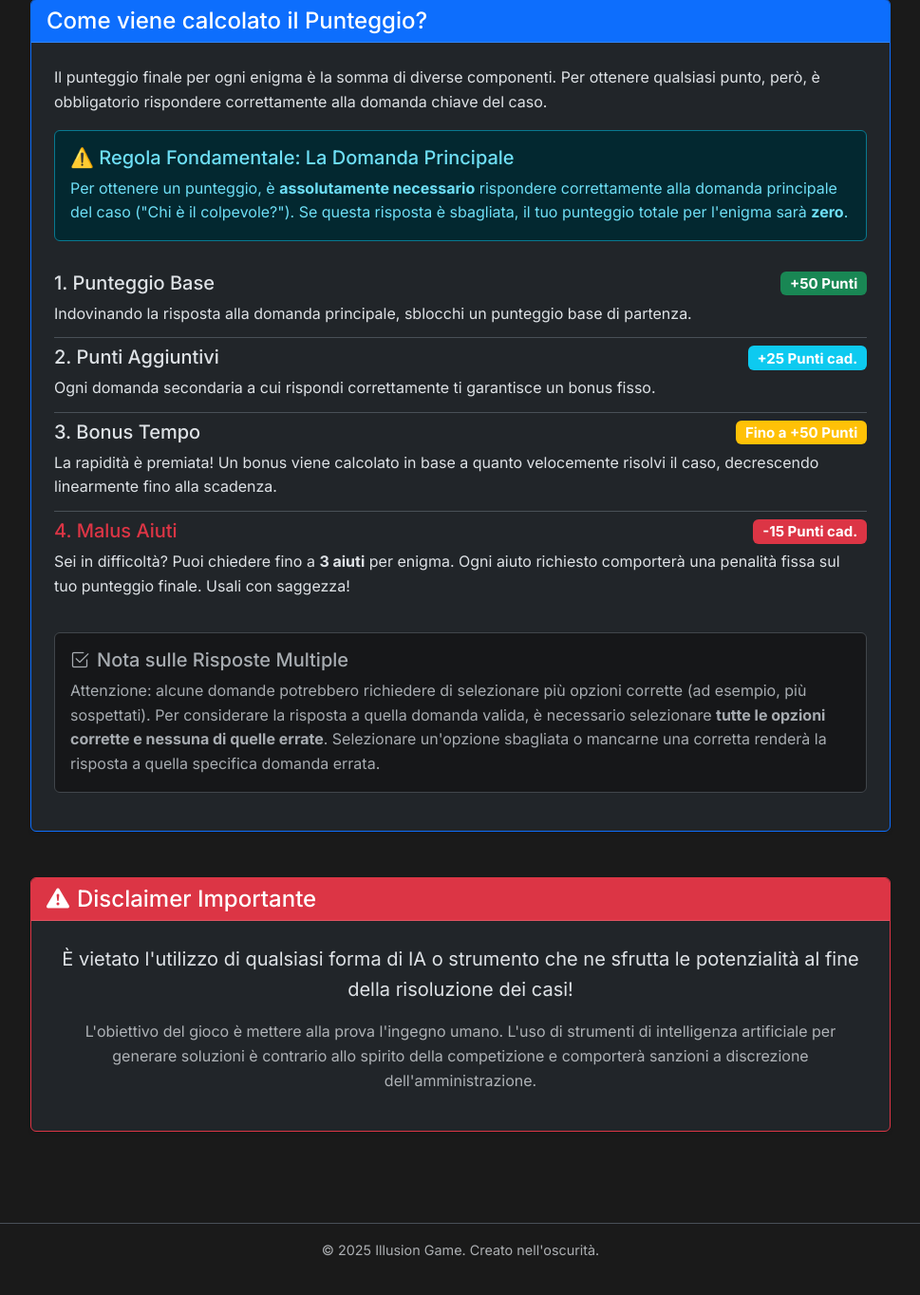
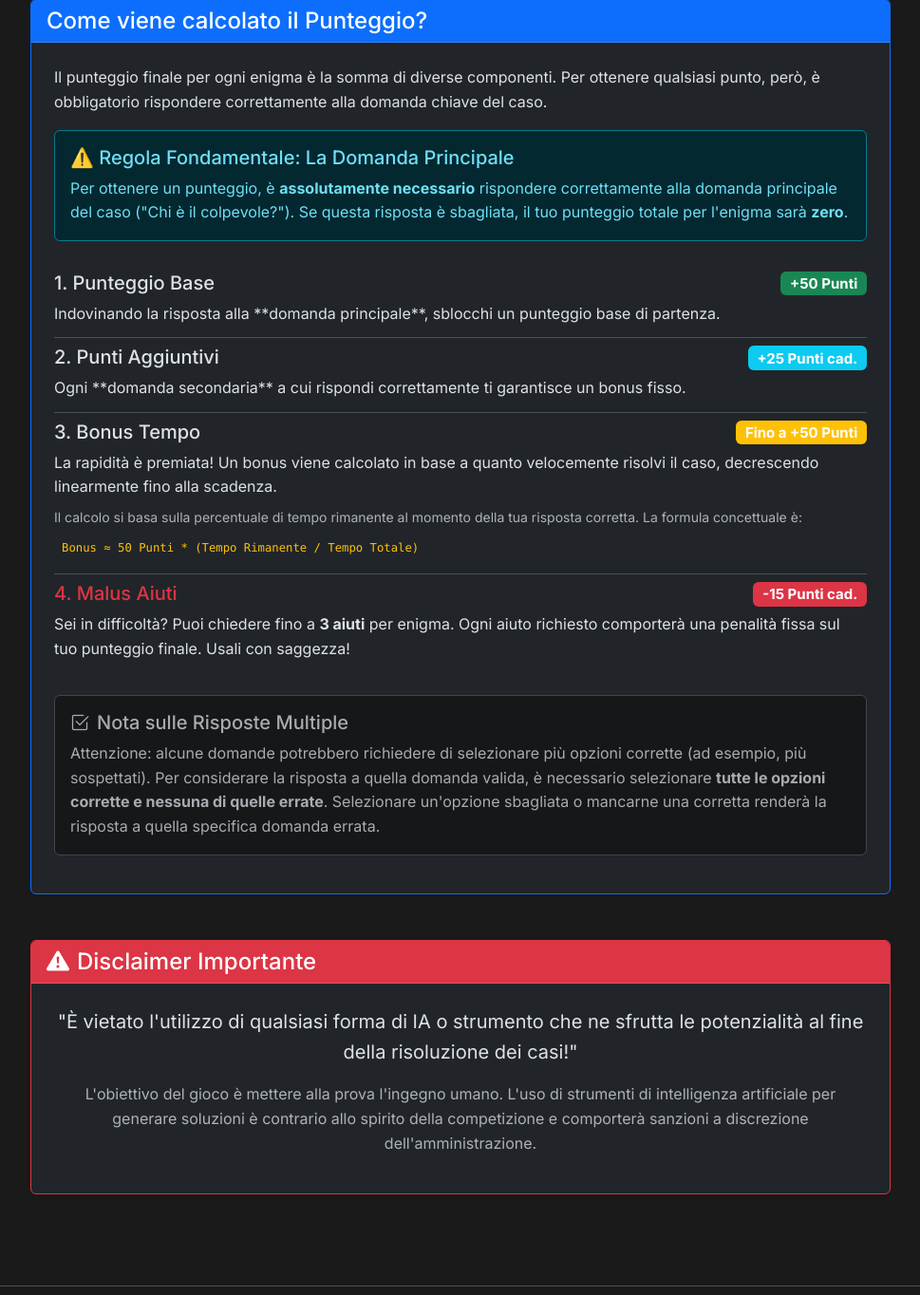
Before and after one commit to davidemoscatelli/progetto_enigmi, a Django app: page /regole-punteggio/ in a window 1280 px wide. Shown: the part 335-1699 px from the top of the page at 95% size, without its empty margins (155-1124 px from the left). Before the commit the page ends 1658 px from the top, so only its background shows below. Run offline with Django 5.2, Linux system fonts and the light colour scheme; a user stored in the database is signed in; data comes from the database, SQL or seed files in the repository; some web fonts are replaced.

Commit message:
cambio regolamento

```diff
--- a/enigmas/templates/enigmas/regole_punteggio.html
+++ b/enigmas/templates/enigmas/regole_punteggio.html
@@ -25,15 +25,23 @@
                     <ul class="list-group list-group-flush mt-4">
                         <li class="list-group-item px-0">
                             <h5>1. Punteggio Base <span class="badge bg-success float-end">+50 Punti</span></h5>
-                            <p class="mb-1">Indovinando la risposta alla domanda principale, sblocchi un punteggio base di partenza.</p>
+                            <p class="mb-1">Indovinando la risposta alla **domanda principale**, sblocchi un punteggio base di partenza.</p>
                         </li>
                         <li class="list-group-item px-0">
                             <h5>2. Punti Aggiuntivi <span class="badge bg-info float-end">+25 Punti cad.</span></h5>
-                            <p class="mb-1">Ogni domanda secondaria a cui rispondi correttamente ti garantisce un bonus fisso.</p>
+                            <p class="mb-1">Ogni **domanda secondaria** a cui rispondi correttamente ti garantisce un bonus fisso.</p>
                         </li>
                         <li class="list-group-item px-0">
                             <h5>3. Bonus Tempo <span class="badge bg-warning float-end">Fino a +50 Punti</span></h5>
                             <p class="mb-1">La rapidità è premiata! Un bonus viene calcolato in base a quanto velocemente risolvi il caso, decrescendo linearmente fino alla scadenza.</p>
+
+                            <!-- SEZIONE AGGIUNTA -->
+                            <div class="text-muted small mt-2">
+                                <p class="mb-1">Il calcolo si basa sulla percentuale di tempo rimanente al momento della tua risposta corretta. La formula concettuale è:</p>
+                                <pre class="bg-dark p-2 rounded mt-1 mb-0"><code class="text-warning">Bonus ≈ 50 Punti * (Tempo Rimanente / Tempo Totale)</code></pre>
+                            </div>
+                            <!-- FINE SEZIONE AGGIUNTA -->
+
                         </li>
                         <li class="list-group-item px-0">
                             <h5 class="text-danger">4. Malus Aiuti <span class="badge bg-danger float-end">-15 Punti cad.</span></h5>
@@ -53,7 +61,7 @@
                     <h4 class="my-0"><i class="bi bi-exclamation-triangle-fill me-2"></i>Disclaimer Importante</h4>
                 </div>
                 <div class="card-body p-4">
-                    <p class="fs-5 text-center">È vietato l'utilizzo di qualsiasi forma di IA o strumento che ne sfrutta le potenzialità al fine della risoluzione dei casi!</p>
+                    <p class="fs-5 text-center">"È vietato l'utilizzo di qualsiasi forma di IA o strumento che ne sfrutta le potenzialità al fine della risoluzione dei casi!"</p>
                     <p class="text-center text-body-secondary">L'obiettivo del gioco è mettere alla prova l'ingegno umano. L'uso di strumenti di intelligenza artificiale per generare soluzioni è contrario allo spirito della competizione e comporterà sanzioni a discrezione dell'amministrazione.</p>
                 </div>
             </div>
```
